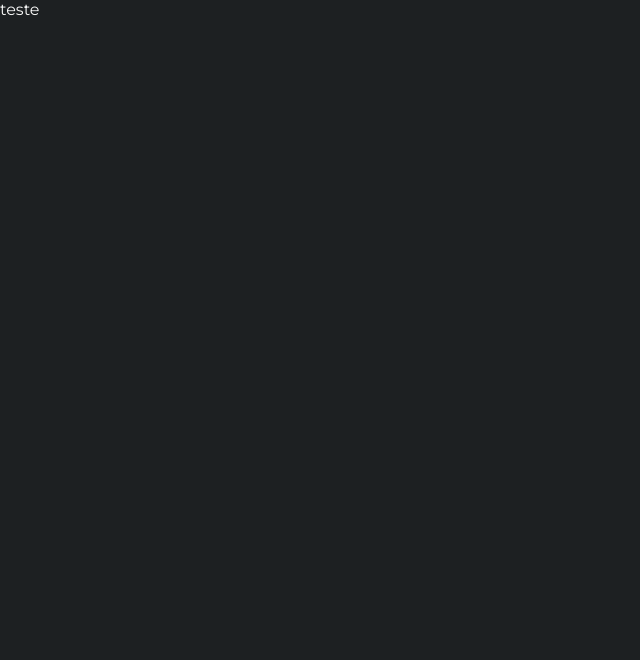
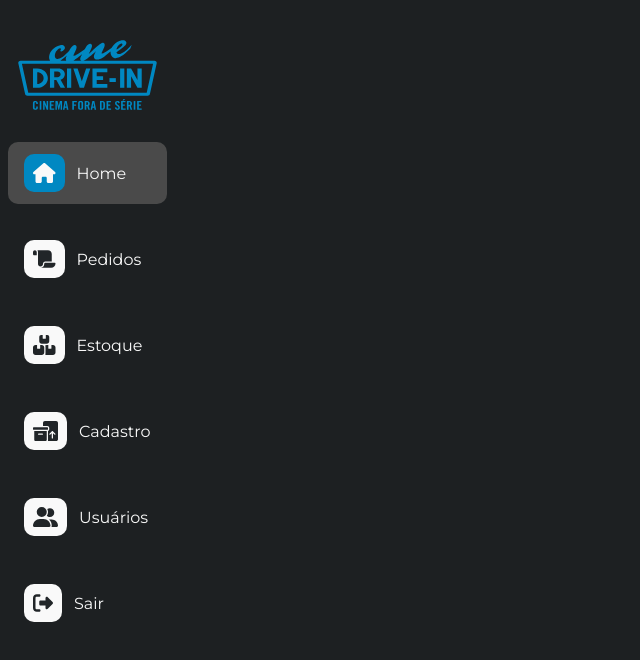
Before and after one commit to leoFagundes/cine-drivein-admin, a React (Create React App) app: page / in a window 1280 px wide. Shown: the top 660 px of the page, without its empty margins (0-640 px from the left). Built offline with nearby package versions, Linux system fonts and the light colour scheme.

Commit message:
feat: create sidebar and admin template

```diff
--- a/package.json
+++ b/package.json
@@ -16,6 +16,7 @@
     "@types/react": "^18.2.48",
     "@types/react-dom": "^18.2.18",
     "axios": "^1.6.5",
+    "framer-motion": "^11.0.3",
     "react": "^18.2.0",
     "react-dom": "^18.2.0",
     "react-router-dom": "^6.21.3",
--- a/src/Components/Atoms/CheckBox/index.tsx
+++ b/src/Components/Atoms/CheckBox/index.tsx
@@ -1,4 +1,3 @@
-import { useState } from 'react'
 import style from './CheckBox.module.scss'
 
 type Props = {
--- a/src/Components/Atoms/LogoImage/LogoImage.module.scss
+++ /dev/null
@@ -1,5 +0,0 @@
-.logoImage {
-  height: 250px;
-  margin-top: -50px;
-  margin-bottom: -70px;
-}
--- a/src/Components/Atoms/LogoImage/index.tsx
+++ b/src/Components/Atoms/LogoImage/index.tsx
@@ -1,16 +1,15 @@
-import style from './LogoImage.module.scss'
-
 type Props = {
   size?: string;
+  marginTop?: string;
+  marginBottom?: string;
 }
 
-export default function LogoImage({ size }: Props) {
+export default function LogoImage({ size, marginBottom, marginTop }: Props) {
   return (
     <img
-      className={style.logoImage}
-      style={{ height: size ? size : "" }}
+      style={{ height: size ? size : undefined, marginTop, marginBottom }}
       src={process.env.PUBLIC_URL + "/assets/images/logo-drivein.svg"}
-      alt="Logo Image"
+      alt="Logo"
     />
   )
 }
--- /dev/null
+++ b/src/Components/Molecules/HorizontalItem/HorizontalItem.module.scss
@@ -0,0 +1,64 @@
+@import '../../../Global.scss';
+
+.sidebarItemContainer {
+  display: flex;
+  gap: 12px;
+  align-items: center;
+  justify-content: flex-start;
+  width: 100%;
+  height: fit-content;
+  border-radius: 10px;
+  padding-top: 12px;
+  padding-bottom: 12px;
+  padding-left: 16px;
+  padding-right: 16px;
+  cursor: pointer;
+  transition: 200ms ease-in;
+
+  &:hover {
+    background-color: $placeholder-color;
+  }
+  :hover {
+    cursor: pointer;
+  }
+}
+
+.sidebarItemContainerActivate {
+  display: flex;
+  gap: 12px;
+  align-items: center;
+  justify-content: flex-start;
+  width: 100%;
+  height: fit-content;
+  border-radius: 10px;
+  padding-top: 12px;
+  padding-bottom: 12px;
+  padding-left: 16px;
+  padding-right: 16px;
+  background-color: $placeholder-color;
+  cursor: pointer;
+
+  :hover {
+    cursor: pointer;
+  }
+}
+
+.iconContainer {
+  display: flex;
+  justify-content: center;
+  align-items: center;
+  padding: 9px;
+  background-color: $main-white;
+  border-radius: 10px;
+  color: $background-color;
+}
+
+.iconContainerActivate {
+  display: flex;
+  justify-content: center;
+  align-items: center;
+  padding: 9px;
+  border-radius: 10px;
+  background-color: $primary-color;
+  color: $main-white;
+}
--- /dev/null
+++ b/src/Components/Molecules/HorizontalItem/index.tsx
@@ -0,0 +1,25 @@
+import styles from './HorizontalItem.module.scss'
+import {FontAwesomeIcon} from "@fortawesome/react-fontawesome";
+import Text from "../../Atoms/Text";
+import {IconProp} from "@fortawesome/fontawesome-svg-core";
+
+type HorizontalItemType = {
+  pageKey?: string;
+  isSelected: boolean;
+  label: string;
+  icon: IconProp;
+  onClick: VoidFunction;
+  marginTop: string;
+}
+export const HorizontalItem = ({pageKey, label, icon, onClick, marginTop, isSelected}: HorizontalItemType) => {
+  const containerClassName = isSelected ? styles.sidebarItemContainerActivate : styles.sidebarItemContainer;
+  const iconClassName = isSelected ? styles.iconContainerActivate : styles.iconContainer;
+
+  return (
+  <div onClick={onClick} style={{marginTop}} className={containerClassName}>
+    <div className={iconClassName}>
+      <FontAwesomeIcon size="lg" icon={icon}/>
+    </div>
+    <Text>{label}</Text>
+  </div>
+)};
--- a/src/Components/Organism/Sidebar/Sidebar.module.scss
+++ b/src/Components/Organism/Sidebar/Sidebar.module.scss
@@ -2,11 +2,87 @@
 
 .container {
   position: fixed;
+  z-index: 10000;
   display: flex;
   flex-direction: column;
   height: 100vh;
-  width: 230px;
+  width: fit-content;
   left: 0;
   align-items: center;
   overflow-y: auto;
+  padding-left: 8px;
+  padding-right: 8px;
+  padding-top: 40px;
+  padding-bottom: 32px;
+  background-color: $background-secondary-color;
+  -ms-overflow-style: none;
+  scrollbar-width: none;
+
+  &::-webkit-scrollbar {
+    display: none;
+  }
+
+  @media (max-width: 720px) {
+    left: -300px;
+    padding-top: 32px;
+  }
 }
+
+.containerHidden {
+  position: fixed;
+  z-index: 10000;
+  flex-direction: column;
+  height: 100vh;
+  width: fit-content;
+  left: -300;
+  align-items: center;
+  overflow-y: auto;
+  padding-left: 8px;
+  padding-right: 8px;
+  padding-top: 40px;
+  background-color: $background-secondary-color;
+  display: flex;
+
+  @media (max-width: 720px) {
+    left: 0;
+    padding-top: 32px;
+  }
+}
+
+.hamburguerContainer {
+  position: absolute;
+  top: 8px;
+  left: 4px;
+  display: flex;
+  width: fit-content;
+  height: fit-content;
+  background-color: transparent;
+  color: $main-white;
+  padding: 12px;
+  border-radius: 4px;
+  outline: none;
+  border: none;
+
+  &:hover {
+    cursor: pointer;
+  }
+
+  @media (min-width: 721px) {
+    display: none;
+  }
+}
+
+.closeIconContainer {
+  display: flex;
+  justify-content: flex-end;
+  width: 100%;
+  height: fit-content;
+  color: $main-white;
+  margin-top: -18px;
+  margin-right: -4px;
+  margin-bottom: 8px;
+
+  @media (min-width: 721px) {
+    display: none;
+  }
+}
--- a/src/Components/Organism/Sidebar/index.tsx
+++ b/src/Components/Organism/Sidebar/index.tsx
@@ -1,9 +1,106 @@
 import styles from './Sidebar.module.scss';
 import LogoImage from "../../Atoms/LogoImage";
+import { motion } from 'framer-motion';
+import { FontAwesomeIcon } from "@fortawesome/react-fontawesome";
+import {
+  faHouse,
+  faScroll,
+  faBoxesStacked,
+  faUserGroup,
+  faBoxesPacking,
+  faRightFromBracket,
+  faBars,
+  faXmark
+} from "@fortawesome/free-solid-svg-icons";
+import { useEffect, useState } from "react";
+import { HorizontalItem } from "../../Molecules/HorizontalItem";
+
 export const Sidebar = () => {
+  const [page, setPage] = useState('home');
+  const [isDisplayOn, setIsDisplayOn] = useState(false);
+  const [width, setWidth] = useState(window.innerWidth);
+  const isOpen = isDisplayOn || width > 720;
+
+  const sideBarElementsInfo = [{
+    key: 'home',
+    label: 'Home',
+    icon: faHouse,
+    onClick: () => setPage('home'),
+  }, {
+    key: 'order',
+    label: 'Pedidos',
+    icon: faScroll,
+    onClick: () => setPage('order'),
+  }, {
+    key: 'stock',
+    label: 'Estoque',
+    icon: faBoxesStacked,
+    onClick: () => setPage('stock'),
+  }, {
+    key: 'register',
+    label: 'Cadastro',
+    icon: faBoxesPacking,
+    onClick: () => setPage('register'),
+  }, {
+    key: 'users',
+    label: 'Usuários',
+    icon: faUserGroup,
+    onClick: () => setPage('users'),
+  }, {
+    label: 'Sair',
+    icon: faRightFromBracket,
+    onClick: () => setIsDisplayOn(false),
+  }];
+
+
+  useEffect(() => {
+    const handleResize = () => {
+      setWidth(window.innerWidth);
+    };
+
+    window.addEventListener('resize', handleResize);
+    return () => window.removeEventListener('resize', handleResize);
+  }, []);
+
+  const variants = {
+    open: { left: 0 },
+    closed: { left: '-300px' },
+  }
+
   return (
-    <div className={styles.container}>
-        <LogoImage size={"40px"}/>
-    </div>
+    <>
+      <button onClick={() => setIsDisplayOn(true)} className={styles.hamburguerContainer}>
+        <FontAwesomeIcon size="3x" icon={faBars}/>
+      </button>
+
+      <motion.div
+        className={styles.container}
+        animate={isOpen ? "open" : "closed"}
+        variants={variants}
+      >
+        <div className={styles.closeIconContainer}>
+          <FontAwesomeIcon onClick={() => setIsDisplayOn(false)} size="2xl" icon={faXmark} />
+        </div>
+
+        <LogoImage size="70px" />
+        {
+          sideBarElementsInfo.map((item, index) => {
+            const marginTop = index === 0 ? '32px' : '24px';
+            const IS_SELECTED = page === item.key;
+
+            return (
+              <HorizontalItem
+                pageKey={item.key}
+                isSelected={IS_SELECTED}
+                label={item.label}
+                icon={item.icon}
+                onClick={item.onClick}
+                marginTop={marginTop}
+              />
+            )
+          })
+        }
+      </motion.div>
+    </>
   )
 }
--- /dev/null
+++ b/src/Components/Templates/AdminTemplate/AdminTemplate.module.scss
@@ -0,0 +1,25 @@
+.container {
+  display: flex;
+  flex-direction: column;
+  width: 100%;
+  height: 100vh;
+}
+
+.elementsContainer {
+  display: flex;
+  flex-direction: column;
+  align-items: center;
+  color: white;
+  width: 100%;
+  margin-top: 60px;
+  height: calc(100% - 60px);
+  padding-top: 32px;
+
+  @media (min-width: 720px) {
+    padding-top: 40px;
+    margin-top: 0;
+    margin-left: 176px;
+    width: calc(100% - 176px);
+    height: 100vh;
+  }
+}
--- /dev/null
+++ b/src/Components/Templates/AdminTemplate/index.tsx
@@ -0,0 +1,19 @@
+import {Sidebar} from "../../Organism/Sidebar";
+import styles from './AdminTemplate.module.scss';
+import {ReactNode} from "react";
+
+type AdminTemplateType = {
+  children?: ReactNode;
+}
+export const AdminTemplate = ({children}: AdminTemplateType) => {
+  return (
+    <>
+      <Sidebar />
+      <div className={styles.container}>
+        <div className={styles.elementsContainer}>
+          {children}
+        </div>
+      </div>
+    </>
+  )
+}
--- a/src/Global.scss
+++ b/src/Global.scss
@@ -6,7 +6,7 @@ $invalid-color: #ff5555;
 $success-color: #268f3ff5;
 $gray-color: #d9d9d9;
 $placeholder-color: #4a4a4a;
-$background-color: #212529;
+$background-color: #212528;
 $background-secondary-color: #1d2022;
 
 $font-size-small: 12px;
@@ -26,6 +26,9 @@ body {
 }
 
 * {
+  margin: 0;
+  padding: 0;
+  box-sizing: border-box;
   font-family: "Montserrat", sans-serif;
 }
 
--- a/src/Pages/Home/index.tsx
+++ b/src/Pages/Home/index.tsx
@@ -1,9 +1,7 @@
-import Text from '../../Components/Atoms/Text';
-import style from './Home.module.scss'
-import {Sidebar} from "../../Components/Organism/Sidebar";
+import {AdminTemplate} from "../../Components/Templates/AdminTemplate";
 
 export default function Home() {
   return (
-    <section className={style.homeContainer}><Text>teste</Text></section>
+    <AdminTemplate />
   )
 }
```
Also changed, not shown: public/assets/images/logo-drivein.svg, 1 other file (tests, documents, lock files or other folders).
